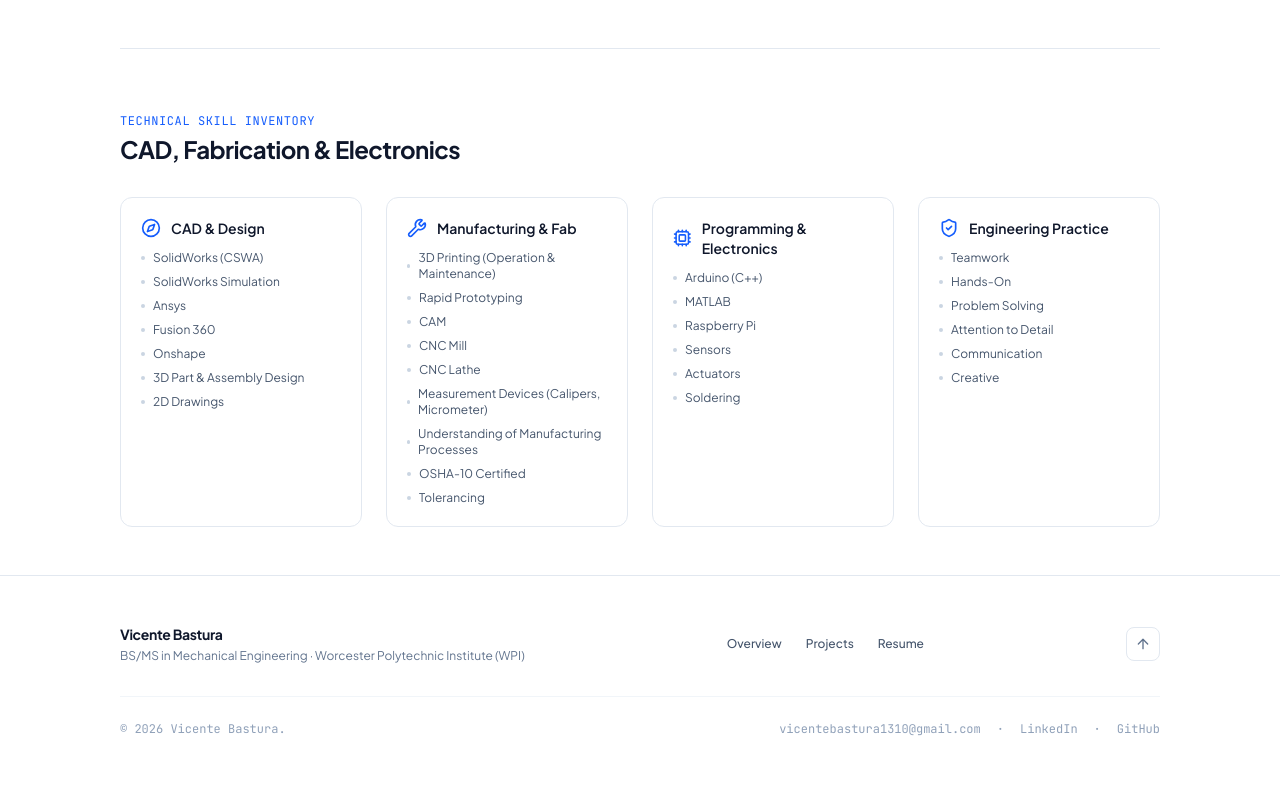
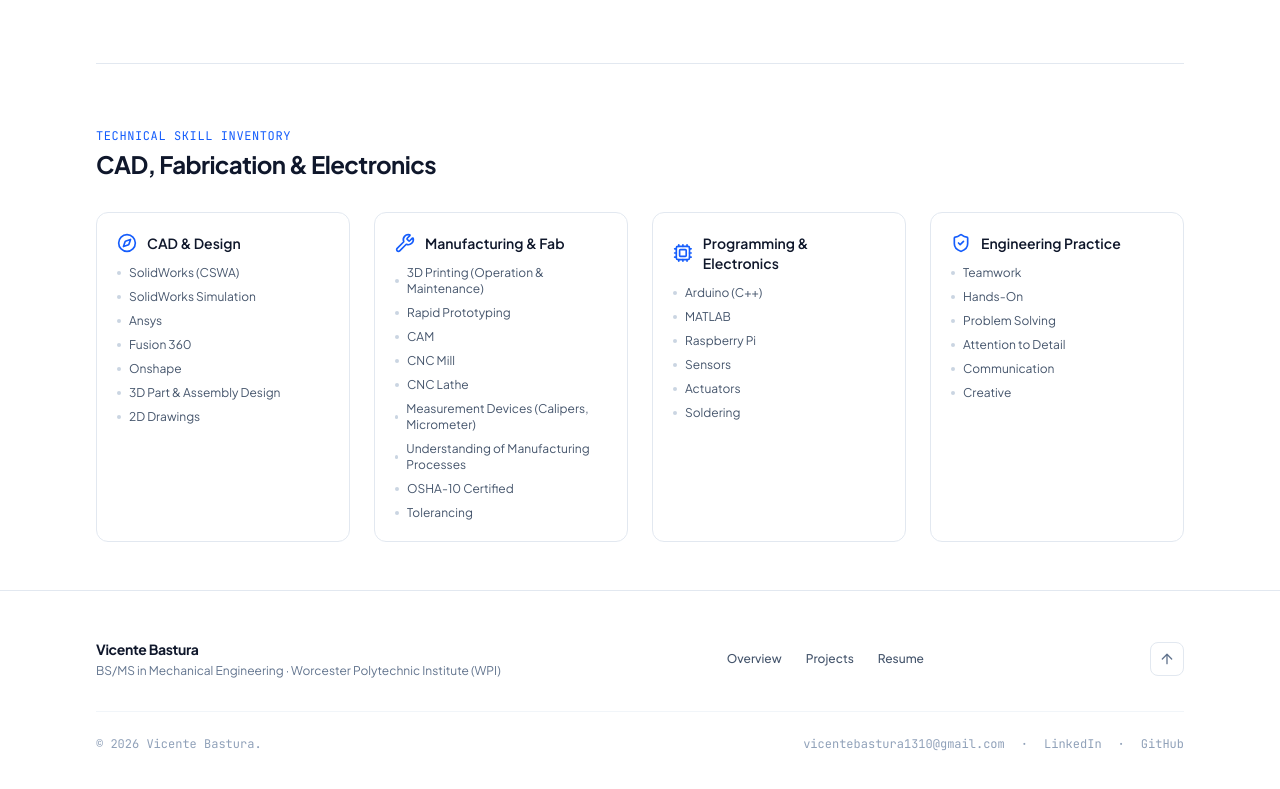
Before and after one commit to VBastura/VBastura.github.io, a React (Vite) app: page / in a window 1280 px wide. Shown: the part 1409-2198 px from the top of the page. Built offline with nearby package versions, Linux system fonts and the light colour scheme.

Commit message:
feat(layout): implement dynamic project container width
Introduce site-container-project and site-container-wide classes to improve responsiveness, allowing project detail pages to use a constrained width while maintaining wider layouts for other views.

```diff
--- a/src/App.tsx
+++ b/src/App.tsx
@@ -106,10 +106,12 @@ export default function App() {
   };
 
   // Find active project if route is project detail
-  const activeProjectId = currentRoute.startsWith('project-')
+  const isProjectRoute = currentRoute.startsWith('project-');
+  const activeProjectId = isProjectRoute
     ? currentRoute.replace('project-', '')
     : null;
   const activeProject = projects.find((p) => p.id === activeProjectId);
+  const pageContainerClass = isProjectRoute ? 'site-container-project' : 'site-container-wide';
 
   return (
     <div className="min-h-screen bg-white dark:bg-slate-950 text-slate-900 dark:text-slate-100 flex flex-col transition-colors duration-200">
@@ -131,7 +133,7 @@ export default function App() {
         />
 
         {/* View Content */}
-        <main className="flex-1 site-container">
+        <main className={`flex-1 ${pageContainerClass}`}>
           {currentRoute === 'home' && (
             <HomeView
               profile={profile}
@@ -180,6 +182,7 @@ export default function App() {
           setCurrentRoute={setCurrentRoute}
           onOpenResume={() => setIsResumeOpen(true)}
           onOpenGitHubGuide={() => setIsGitHubGuideOpen(true)}
+          containerClass={pageContainerClass}
         />
       </div>
 
--- a/src/components/Footer.tsx
+++ b/src/components/Footer.tsx
@@ -7,12 +7,14 @@ interface FooterProps {
   setCurrentRoute: (route: ViewRoute) => void;
   onOpenResume: () => void;
   onOpenGitHubGuide?: () => void;
+  containerClass?: string;
 }
 
 export const Footer: React.FC<FooterProps> = ({
   profile,
   setCurrentRoute,
   onOpenResume,
+  containerClass = 'site-container-wide',
 }) => {
   const scrollToTop = () => {
     window.scrollTo({ top: 0, behavior: 'smooth' });
@@ -20,7 +22,7 @@ export const Footer: React.FC<FooterProps> = ({
 
   return (
     <footer className="border-t border-slate-200 dark:border-slate-800 bg-white dark:bg-slate-950 py-12 transition-colors duration-200">
-      <div className="site-container space-y-8">
+      <div className={`${containerClass} space-y-8`}>
 
         <div className="flex flex-col md:flex-row items-start md:items-center justify-between gap-6">
           <div className="space-y-1">
--- a/src/components/Navbar.tsx
+++ b/src/components/Navbar.tsx
@@ -27,7 +27,7 @@ export const Navbar: React.FC<NavbarProps> = ({
 
   return (
     <header className="sticky top-0 z-40 w-full border-b border-slate-200 dark:border-slate-800 bg-white/90 dark:bg-slate-950/90 backdrop-blur-md transition-colors duration-200">
-      <div className="site-container h-16 flex items-center justify-between gap-8">
+      <div className="site-container-wide h-16 flex items-center justify-between gap-8">
 
         {/* Zone 1: Single text element wordmark */}
         <button
--- a/src/index.css
+++ b/src/index.css
@@ -18,7 +18,11 @@
 }
 
 @layer components {
-  .site-container {
+  .site-container-wide {
+    @apply w-full px-4 sm:px-6 md:px-[64px] xl:px-[96px];
+  }
+
+  .site-container-project {
     @apply max-w-7xl w-full mx-auto px-4 sm:px-6 md:px-[80px] xl:px-[120px];
   }
 }
```
